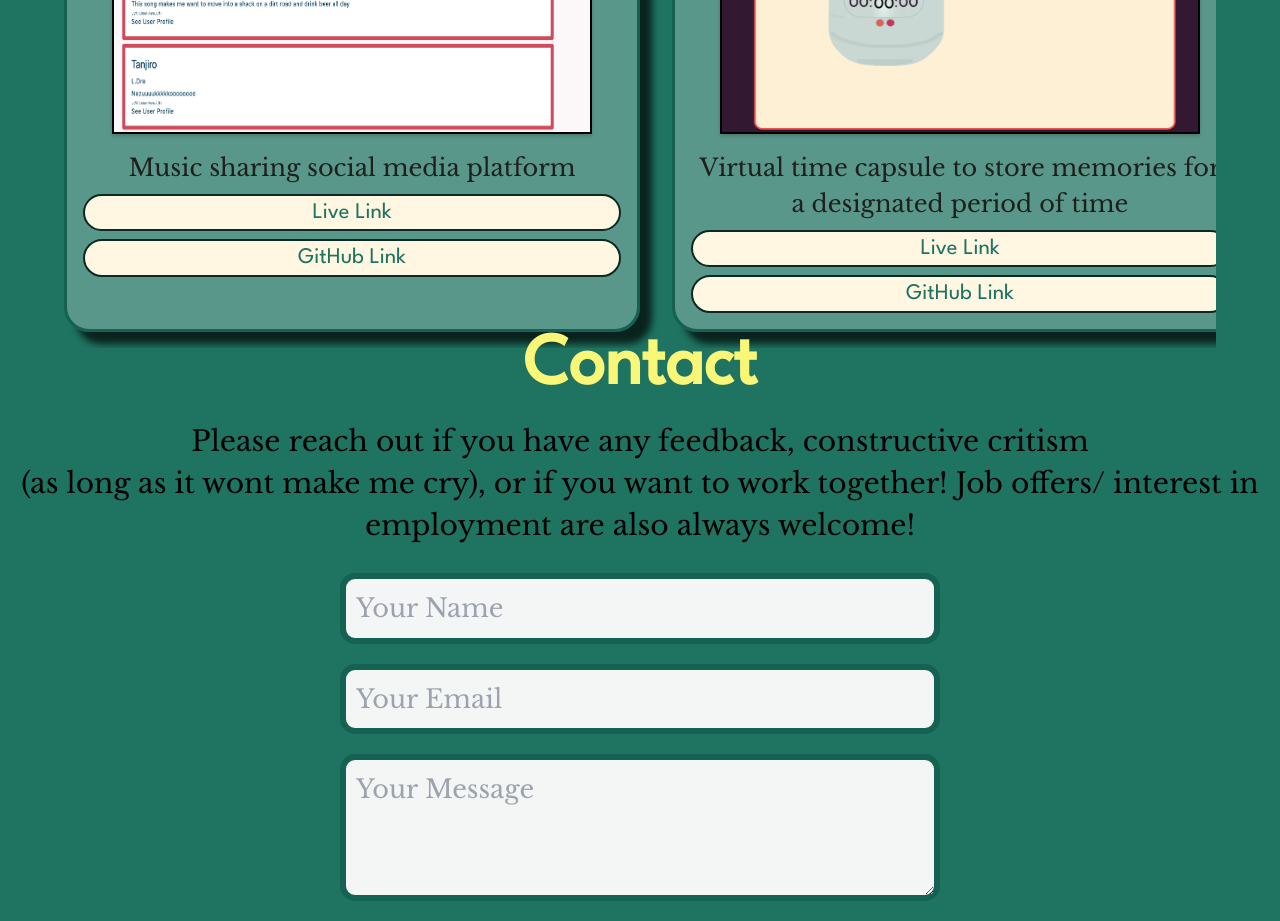
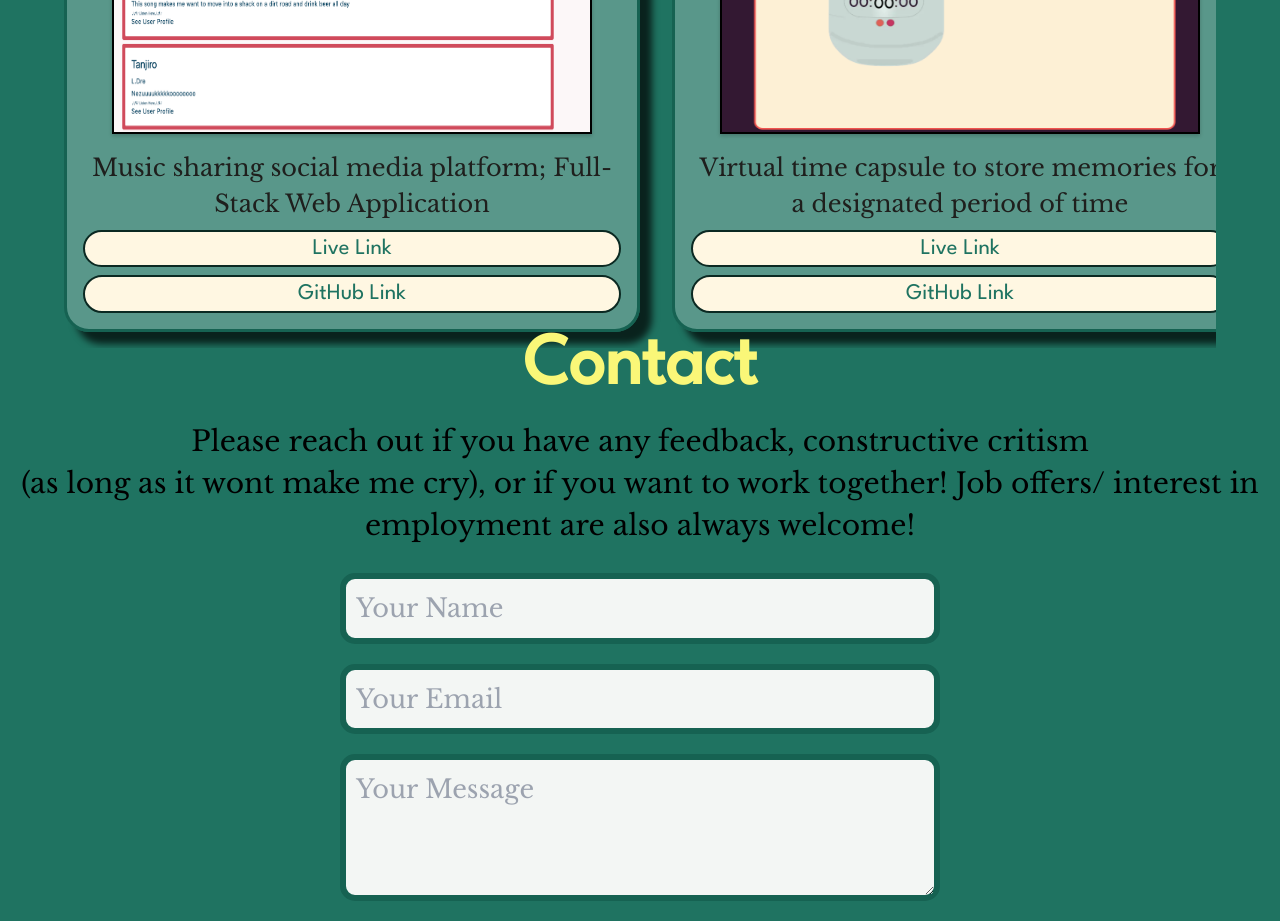
Before and after one commit to ashleytrollinger/portfolio, a Next.js app: page / in a window 1280 px wide. Shown: the part 2420-3341 px from the top of the page. Built offline with nearby package versions, Linux system fonts and the light colour scheme.

Commit message:
fixing wording

```diff
--- a/src/app/components/Projects.js
+++ b/src/app/components/Projects.js
@@ -6,7 +6,7 @@ export default function Projects() {
     const projectsData = [
         {
             title: 'JamSphere',
-            description: 'Music sharing social media platform',
+            description: 'Music sharing social media platform; Full-Stack Web Application',
             imageUrl: '/Jamsphere.png', // You should place your project images in the public directory
             liveLink: 'https://jamsphere-ad4807320222.herokuapp.com/',
             githubLink: 'https://github.com/ashleytrollinger/JamSphere',
```
